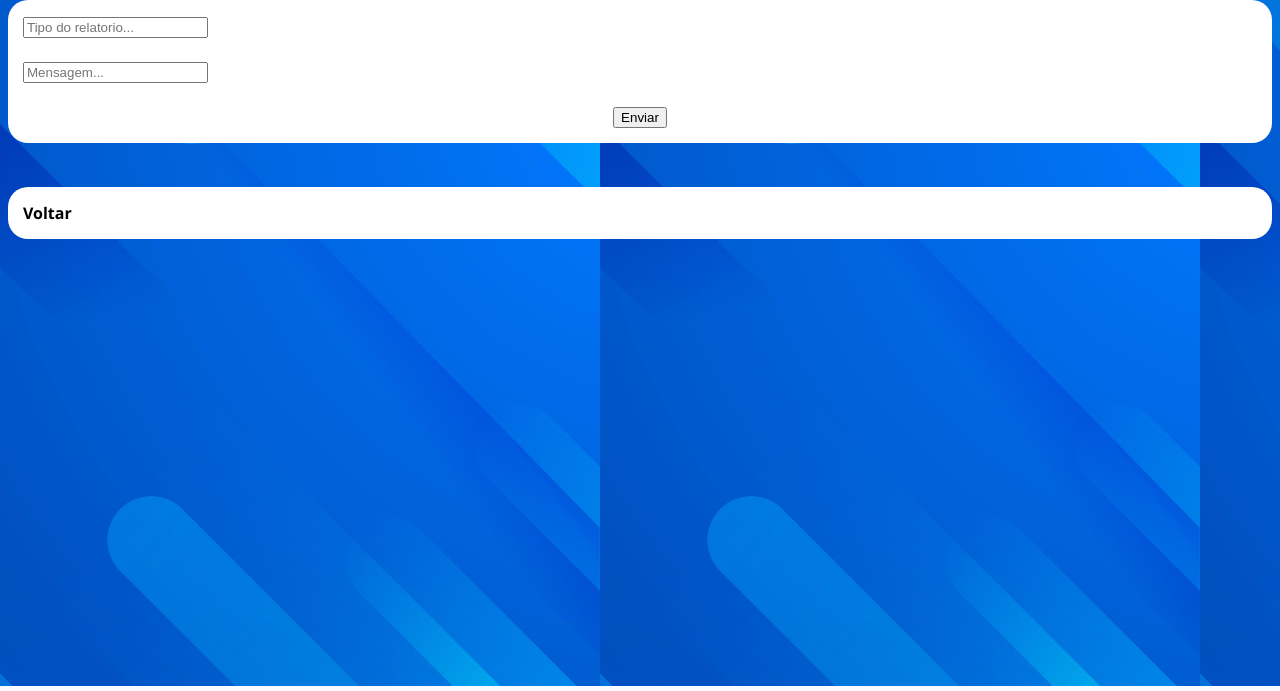
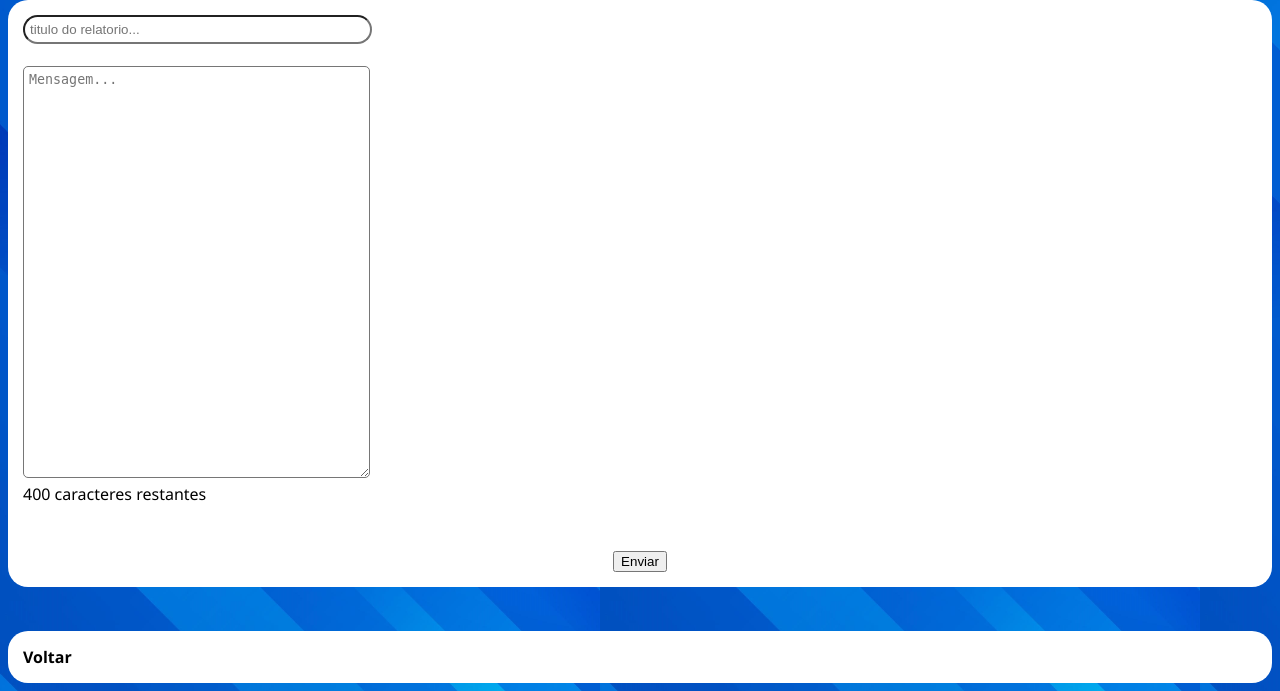
Before and after one commit to Klahold/Klahold-SA_Ferrovia, a PHP site: page /public/createRelatorios.php in a window 1280 px wide. Shown: the part 114-805 px from the top of the page. Run offline with PHP 8.4, Linux system fonts and the light colour scheme; a user stored in the database is signed in.

Commit message:
add - relatorios completo

```diff
--- a/config/db.sql
+++ b/config/db.sql
@@ -46,7 +46,7 @@ CREATE TABLE relatorios(
     id int auto_increment primary key,
     titulo varchar(45) not null,
     remetente int not null,
-    mensagem varchar(220) not null,
+    mensagem varchar(400) not null,
     criado_em DATETIME DEFAULT CURRENT_TIMESTAMP,
     FOREIGN KEY (remetente) REFERENCES usuarios(id)
 );
--- a/public/Relatorios.php
+++ b/public/Relatorios.php
@@ -92,13 +92,17 @@ $result = $stmt->get_result();
 
                     while ($row = $result->fetch_assoc()) {
 
+                        $data_cricacao = date('d/m/Y', strtotime($row['criado_em']));
+
                     echo "
+                        <a href='lerRelatorio.php?id={$row['id']}'>
                         <div class='caixa'>
                         <input class='checkboxRelatorio' type='checkbox'>
                         <h3 class='text'>{$row['titulo']}</h3>
                         <h3 class='text'>{$row['nome']}</h3>
-                        <h3 class='text'>{$row['criado_em']}</h3>
+                        <h3 class='text'>{$data_cricacao}</h3>
                         </div>
+                        </a>
                     ";
                     }
 
--- a/public/createRelatorios.php
+++ b/public/createRelatorios.php
@@ -20,7 +20,7 @@ if($_SERVER["REQUEST_METHOD"] === "POST") {
     $mensagem = $_POST["mensagem"] ?? "";
 
 
-    $stmt = $conn->prepare("INSERT INTO relatorios (tipo,remetente,mensagem) values(?,?,?)");
+    $stmt = $conn->prepare("INSERT INTO relatorios (titulo,remetente,mensagem) values(?,?,?)");
 
     $stmt->bind_param("sis",$tipoRelatorio,$remetente,$mensagem);
 
@@ -41,8 +41,6 @@ if($_SERVER["REQUEST_METHOD"] === "POST") {
     <meta charset="UTF-8">
     <meta name="viewport" content="width=device-width, initial-scale=1.0">
     <title>Criar Relatórios</title>
-
-    <script src="../scripts/script.js"></script>
     <link rel="stylesheet" href="../style/styles.css">
     <link rel="icon" href="../assets/icons/logo.png" type="image/png">
 </head>
@@ -56,14 +54,14 @@ if($_SERVER["REQUEST_METHOD"] === "POST") {
 <div class="branco">
 
     <form id="Formularios" method="POST">
-            <input class="relatorioradious" type="text" name="tipoRelatorio" id="tipoRelatorio" placeholder="Tipo do relatorio..."required>
+            <input class="relatorioradious" type="text" name="tipoRelatorio" id="tipoRelatorio" placeholder="titulo do relatorio..."required>
             <br>
             <br>
-            <input class="mensagemradious" type="text" name="mensagem" id="mensagem" placeholder="Mensagem..." required>
-            <br>
-            <br>
-            <div class="entrar"><button type="submit">Enviar</button></div>
-        </form>
+            <textarea class="mensagemradious" name="mensagem" id="mensagem" placeholder="Mensagem..." required></textarea>
+            <div id="contador">400 caracteres restantes</div>
+    <br><br>
+    <div class="entrar"><button type="submit">Enviar</button></div>
+</form>
 </div>
 <br><br>
 <a  href="relatorios.php">
--- a/style/styles.css
+++ b/style/styles.css
@@ -493,23 +493,43 @@ a{
     background-color: #999999;
   }
 
-  .arrastar2 {
+.arrastar2 {
     overflow: scroll;
-    height: 600px;
+    height: 500px;
     scrollbar-width: none;
 }
 
-  .criar{
+.criar{
         display: flex;
        justify-content: end;
         width: 340px;
 }
-  .cinzacriar{
+.cinzacriar{
         background-color: rgb(223, 219, 219);
         border-radius: 30px;
         border: 0px;
         padding: 20px;
         text-align: center;
+}
+
+.mensagemradious{
+    border-radius:5px ;
+    padding: 5px;
+    width: 335px;
+    height: 400px;
+}
+
+.relatorioradious{
+    border-radius:50px ;
+    padding: 5px;
+    width: 335px;
+}
+
+@media (max-width: 400px) {
+    .arrastar2 {
+        max-width: 100vw;
+        word-break: break-word;
+    }
 }
 /*------------------------------------------------------------------*/
 /*Rotas*/
```
Also changed, not shown: public/lerRelatorio.php (added, +74 -0 lines).
